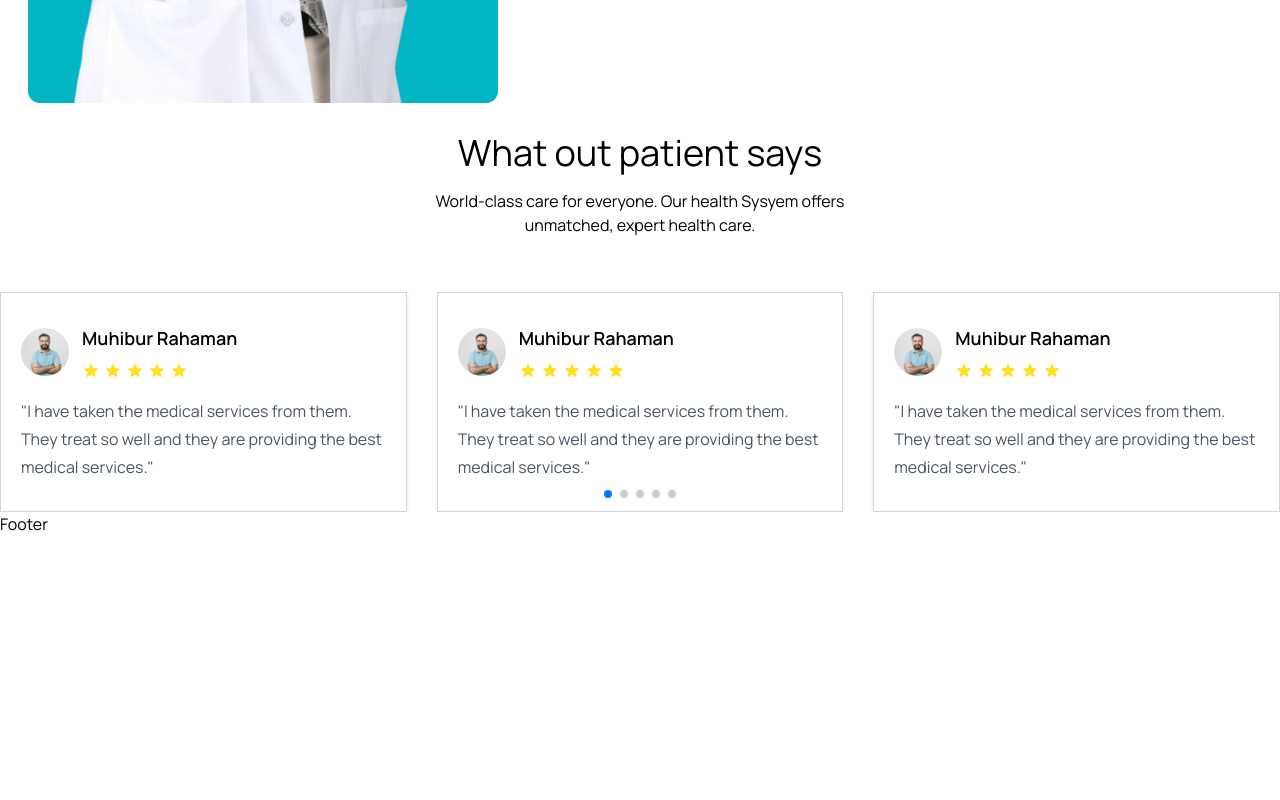
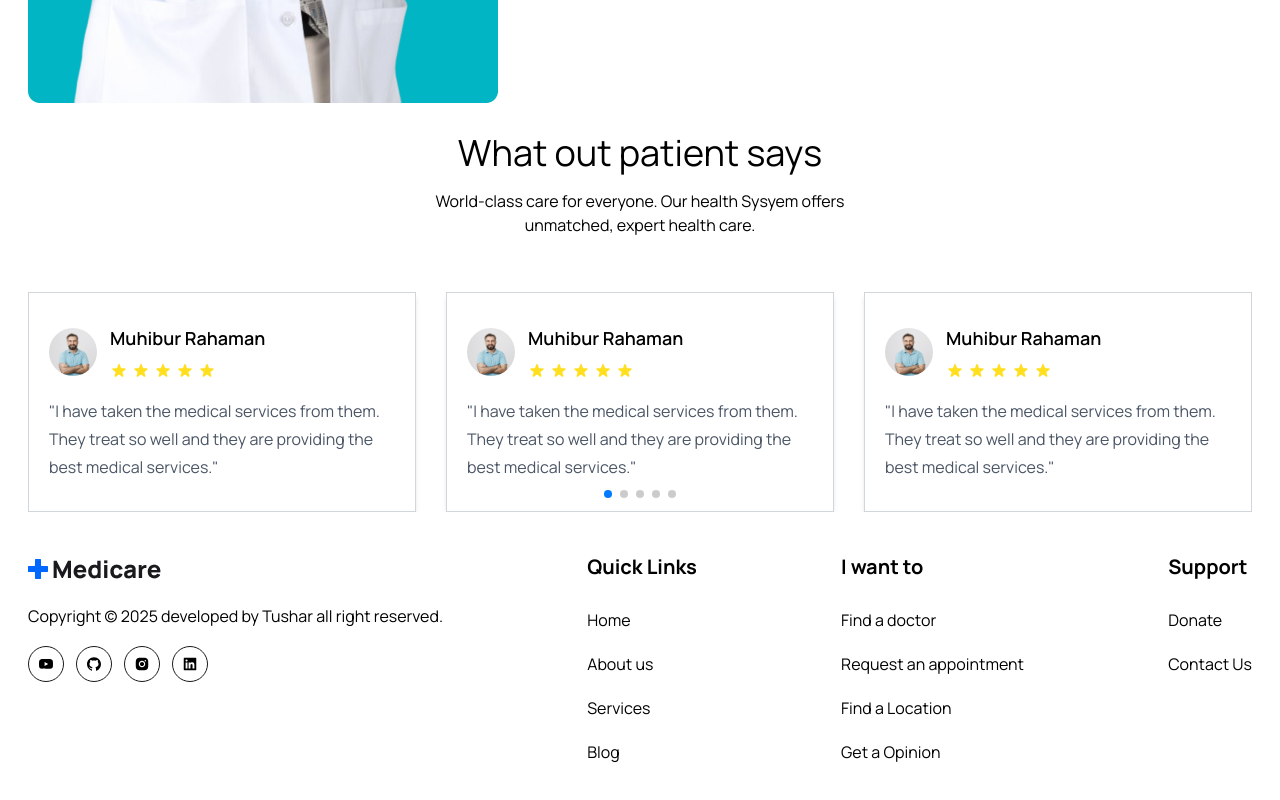
Before and after one commit to Tushar7-coder/Doctor_Appointment_System, a React (Vite) app in the folder client/vite-project/: page / in a window 1280 px wide. Shown: the part 4699-5499 px from the top of the page. Before the commit the page ends 5235 px from the top, so only its background shows below. Built offline with nearby package versions, Linux system fonts and the light colour scheme.

Commit message:
Home page frontend Completed

```diff
--- a/client/vite-project/src/components/Footer/Footer.jsx
+++ b/client/vite-project/src/components/Footer/Footer.jsx
@@ -1,8 +1,136 @@
 import React from 'react'
+import {Link} from "react-router-dom"
+import logo from '../../assets/images/logo.png';
 
+import { AiFillYoutube , AiFillGithub ,AiFillInstagram, AiFillLinkedin } from "react-icons/ai";
+
+const socialLinks = [
+  {
+    path: "https://www.youtube.com/@tusharkanta6046",
+    icon : <AiFillYoutube className='group-hover:text-white w-4 h-5'/>,
+  },
+  {
+    path: "https://github.com/Tushar7-coder",
+    icon : <AiFillGithub className='group-hover:text-white w-4 h-5'/>,
+  },
+  {
+    path: "",
+    icon : <AiFillInstagram className='group-hover:text-white w-4 h-5'/>,
+  },
+  {
+    path: "https://www.linkedin.com/in/tusharkanta-bihari-b839141a8/",
+    icon : <AiFillLinkedin className='group-hover:text-white w-4 h-5'/>,
+  }
+]
+
+const quiclLink01 = [
+  {
+    path : '/home',
+    display : "Home",
+  },
+  {
+    path : '/',
+    display : "About us"
+  },
+  {
+    path : '/services',
+    display : "Services"
+  },
+  {
+    path : "/",
+    display : "Blog"
+  }
+]
+
+const quickLink02 = [
+  {
+    path : '/find-a-doctor',
+    display : 'Find a doctor'
+  },
+  {
+    path: '/',
+    display : 'Request an appointment'
+  },
+  {
+    path : '/',
+    display : 'Find a Location'
+  },
+  {
+    path : '/',
+    display : 'Get a Opinion'
+  }
+]
+const quickLink03 = [
+  {
+    path : "/",
+    display : 'Donate'
+  },
+  {
+    path : '/contact',
+    display : 'Contact Us'
+  }
+]
 const Footer = () => {
+  const year = new Date().getFullYear();
+
   return (
-	<div>Footer</div>
+    <footer className='pb-16 pt-10 px-7'>
+    <div className="container">
+      <div className="flex justify-between flex-col md:flex-row flex-wrap gap-[30px]">
+        <div>
+          <img src={logo} alt="" />
+          <p className="text-[16px] leading-7 font-[400] text-black mt-4">
+            Copyright © {year} developed by Tushar all right reserved.
+          </p>
+          <div className='flex items-center gap-3 mt-4'>
+            {socialLinks.map((link,index) => <Link to={link.path} key={index} className='w-9 h-9 border border-solid border-[#181a1e] rounded-full flex items-center justify-center group hover:bg-blue-500 hover:border-none'>{link.icon}</Link>)}
+          </div>
+        </div>
+        <div >
+          <h2 className='text-[20px] leading-[30px] font-[700] mb-6 text-black'>Quick Links</h2>
+          <ul>
+            {quiclLink01.map((item,index) =>(
+              <li key={index} className='mb-4'>
+                <Link to={item.path} className='text-[16px] leading-7 font-[400] text-black'>
+                    {
+                      item.display
+                    }
+                </Link>
+              </li>
+            ))}
+          </ul>
+        </div>
+        <div >
+          <h2 className='text-[20px] leading-[30px] font-[700] mb-6 text-black'>I want to</h2>
+          <ul>
+            {quickLink02.map((item,index) =>(
+              <li key={index} className='mb-4'>
+                <Link to={item.path} className='text-[16px] leading-7 font-[400] text-black'>
+                    {
+                      item.display
+                    }
+                </Link>
+              </li>
+            ))}
+          </ul>
+        </div>
+        <div >
+          <h2 className='text-[20px] leading-[30px] font-[700] mb-6 text-black'>Support</h2>
+          <ul>
+            {quickLink03.map((item,index) =>(
+              <li key={index} className='mb-4'>
+                <Link to={item.path} className='text-[16px] leading-7 font-[400] text-black'>
+                    {
+                      item.display
+                    }
+                </Link>
+              </li>
+            ))}
+          </ul>
+        </div>
+      </div>
+    </div>
+  </footer>
   )
 }
 
--- a/client/vite-project/src/components/Testimonial/Testimonial.jsx
+++ b/client/vite-project/src/components/Testimonial/Testimonial.jsx
@@ -8,7 +8,7 @@ import { HiStar } from "react-icons/hi";
 
 const Testimonial = () => {
   return (
-    <div className='mt-[30px] lg:mt-[55px]'>
+    <div className='mt-[30px] lg:mt-[55px] px-7'>
       <Swiper
         modules={[Pagination]}
         spaceBetween={30}
```
